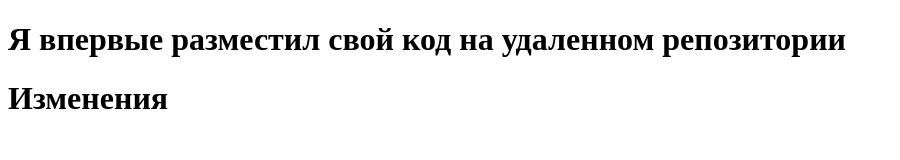
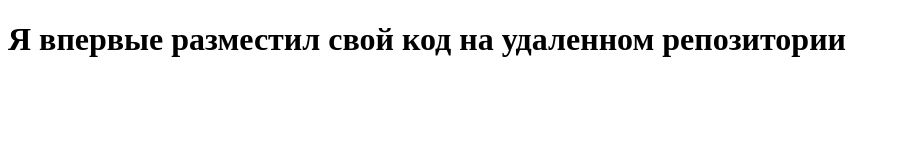
Before and after one commit to Pollyliness/test_repo, a plain HTML site: page index.html in a window 1280 px wide. Shown: the whole page, without its empty margins (0-900 px from the left). Drawn offline with Linux system fonts and the light colour scheme.

Commit message:
Revert "add comments"
This reverts commit 6e893660146ecd505abf97464c1b77de6477d9b1.

```diff
--- a/index.html
+++ b/index.html
@@ -7,6 +7,5 @@
 </head>
 <body>
     <h1>Я впервые разместил свой код на удаленном репозитории</h1>
-    <h1>Изменения</h1>
 </body>
 </html>
```
